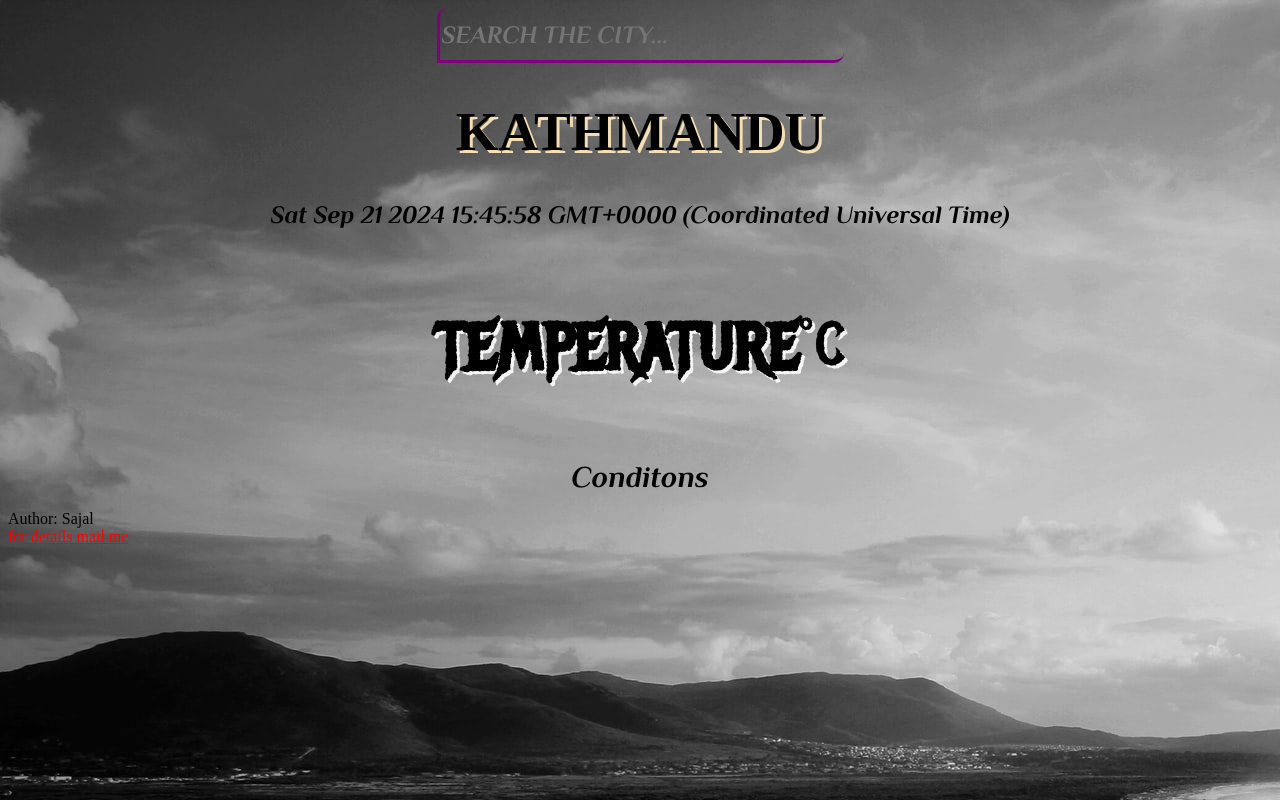
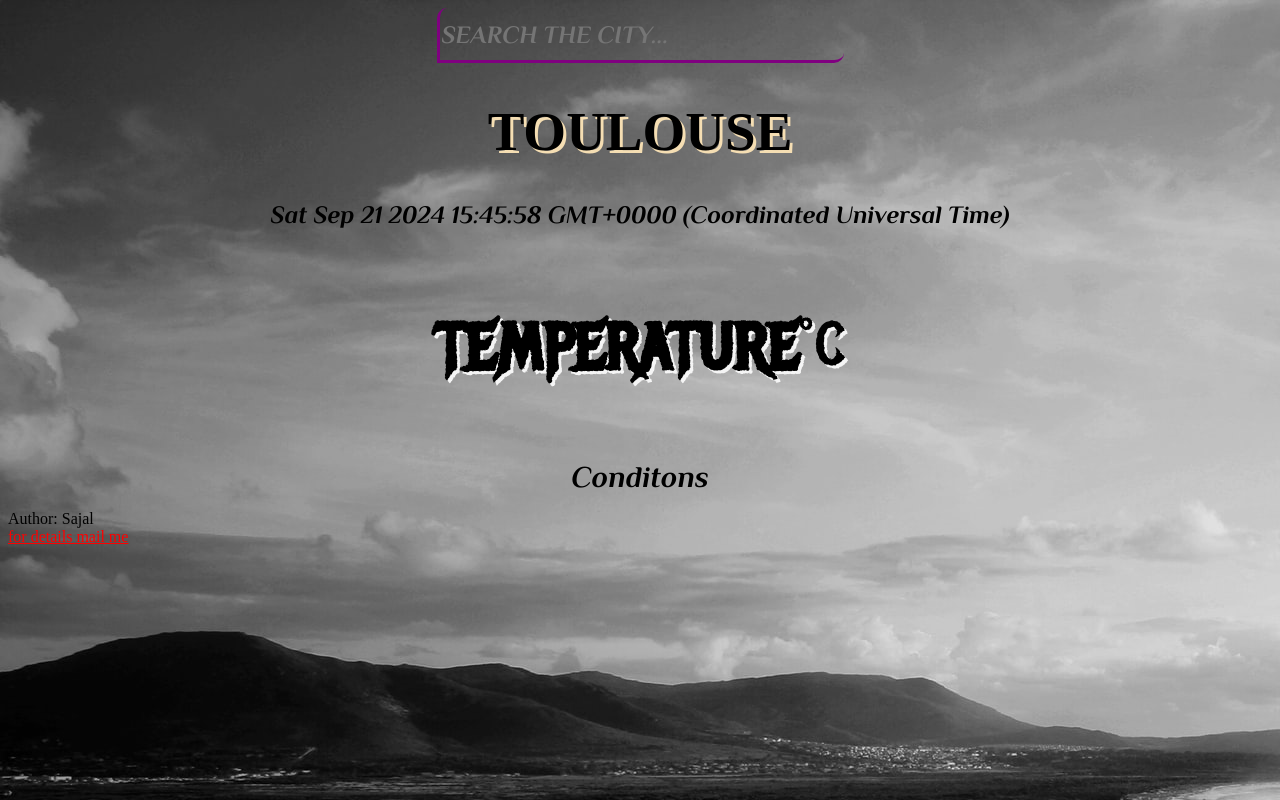
Before and after one commit to SajalPaudyal/weatherapp, a plain HTML site: page index.html in a window 1280 px wide. Drawn offline with Linux system fonts and the light colour scheme; a web font is replaced by a local one.

Commit message:
change city

```diff
--- a/index.html
+++ b/index.html
@@ -18,7 +18,7 @@
   </div>
 
   <div class="location">
-    <h1 class="location-timezone">Kathmandu</h1>
+    <h1 class="location-timezone">Toulouse</h1>
     <span id="date">June</span>
   </div>
   <div class="temperature">
```
